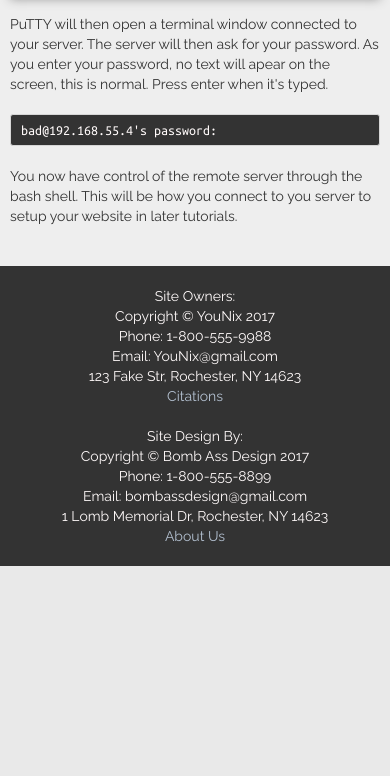
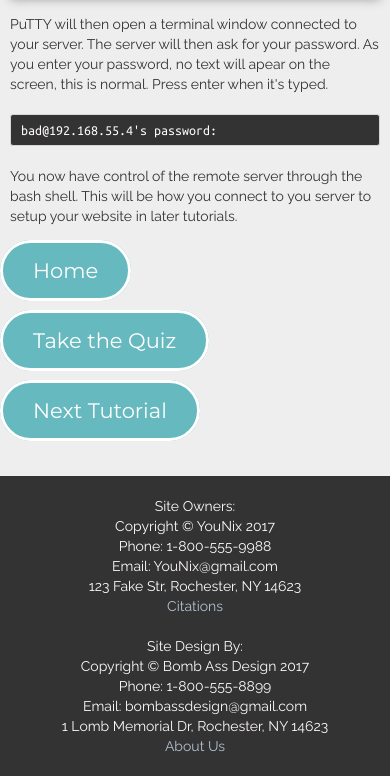
Before and after one commit to AgnelliLambs/BombAssDesign, a PHP site: page /tutorials/tutorial1.php in a window 390 px wide. Shown: the part 1799-2575 px from the top of the page. Before the commit the page ends 2365 px from the top, so only its background shows below. Run offline with PHP 8.4, Linux system fonts and the light colour scheme; some libraries are stand-ins or nearby versions.

Commit message:
Update tutorial1.php
bottom buttons

```diff
--- a/tutorials/tutorial1.php
+++ b/tutorials/tutorial1.php
@@ -50,6 +50,21 @@
 		<!-- End of PuTTY -->
 </div>
 
+<div class="row">
+		<div class="col-md-4 col-sm-4 centered">
+			<div class="circleButton">
+				<a id='quizLink' href="<?php echo $path;?>index.php">Home</a>
+			</div></div>
+		<div class="col-md-4 col-sm-4 centered">
+			<div class="circleButton">
+			<a id='quizLink' href="<?php echo $path;?>quizzes/quiz1.php">Take the Quiz</a>
+			</div></div>
+		<div class="col-md-4 col-sm-4 centered">
+			<div class="circleButton">
+				<a id='quizLink' href="<?php echo $path;?>tutorial/tutorial2.php">Next Tutorial</a>
+			</div></div>
+</div>
+
 	<!-- Quiz -->
 
 <!-- Footer PHP-->
```
